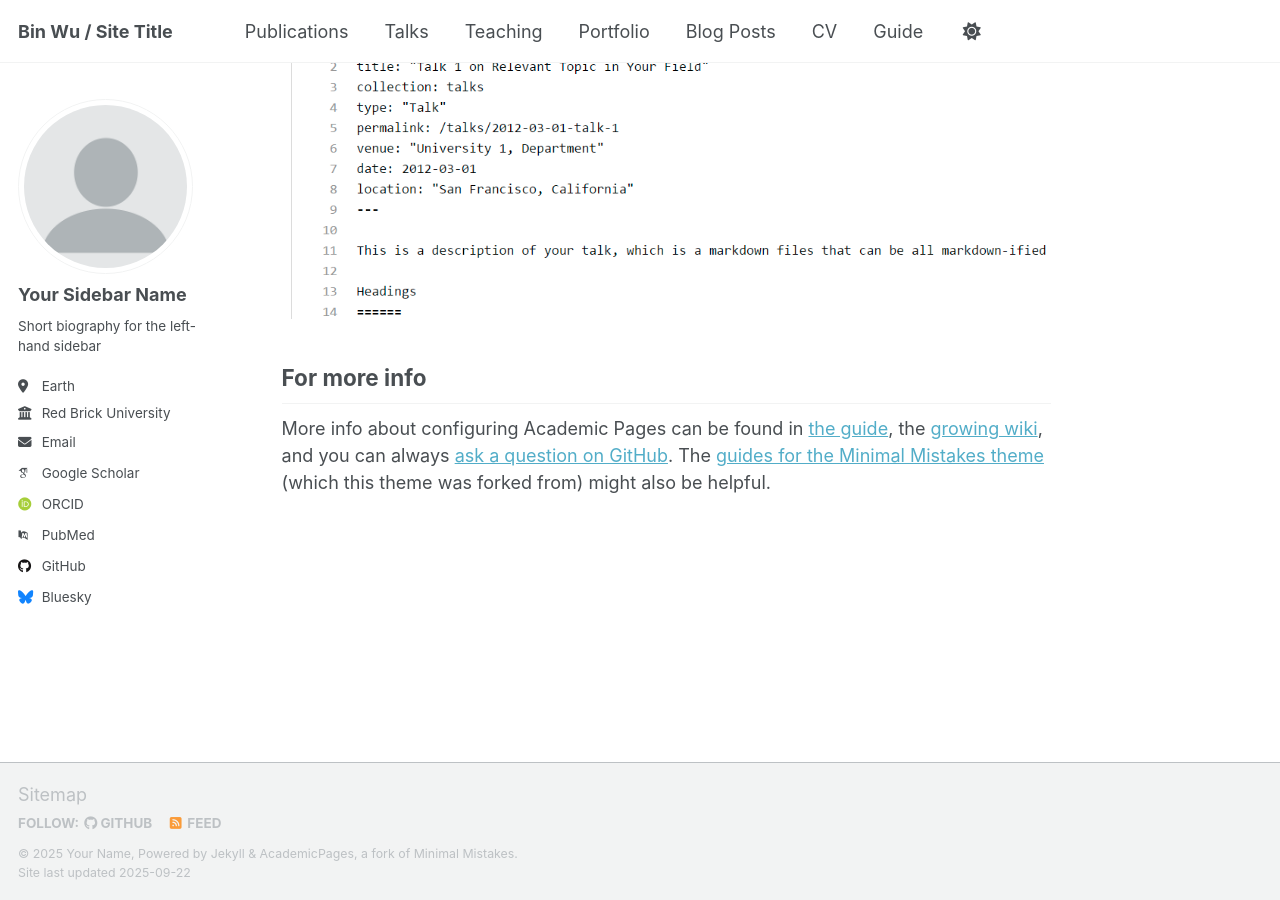
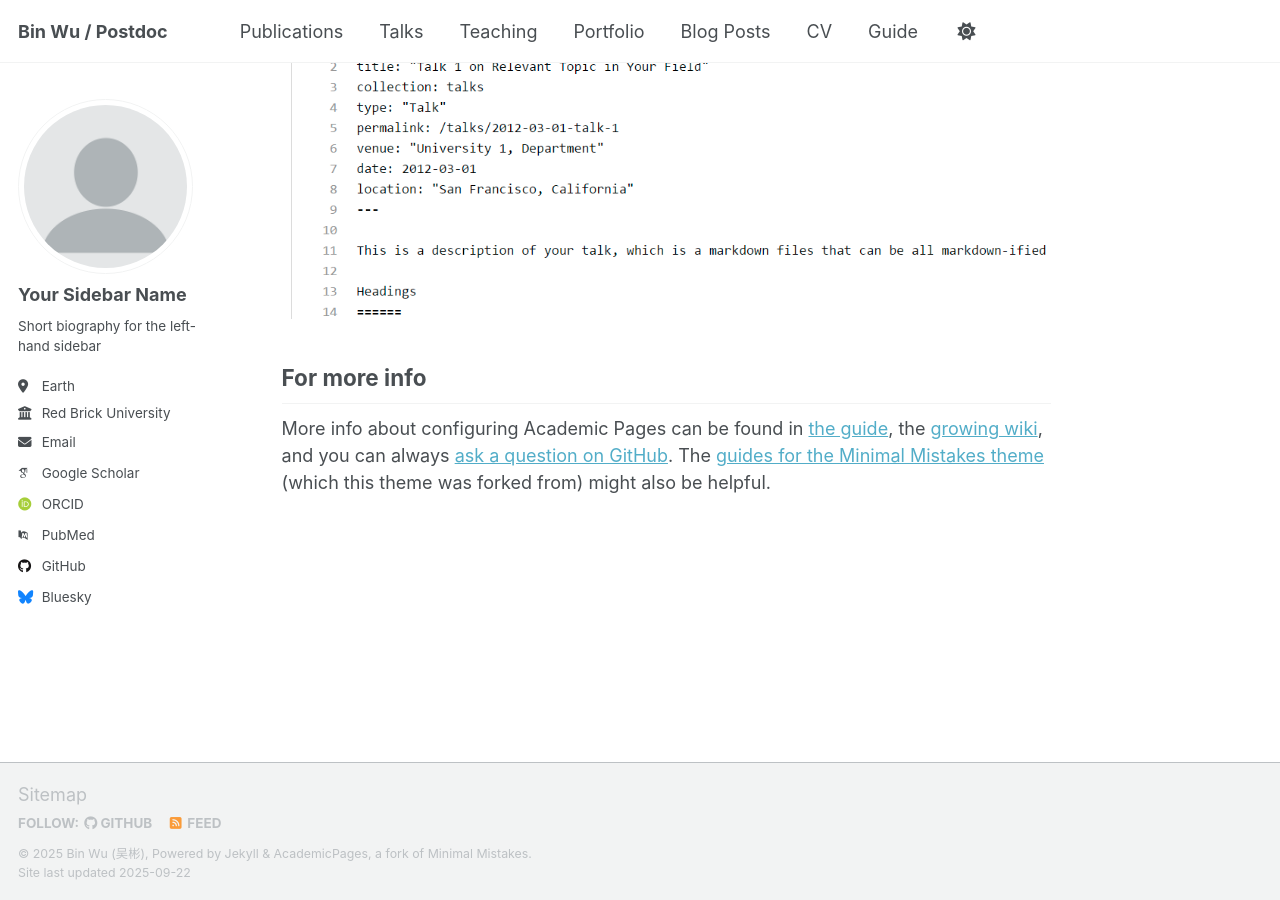
Before and after one commit to BinWu58/BinWu.github.io, a Jekyll site: the page built from _pages/about.md, in a window 1280 px wide and 900 px high, scrolled down 2880 px. Built offline with Jekyll 4.4.1, drawn with Linux system fonts in a browser that asks for light colours; some web fonts are replaced; a script that is not in the unit is left out.

Commit message:
_config.yml

```diff
--- a/_config.yml
+++ b/_config.yml
@@ -9,14 +9,14 @@
 # Basic Site Settings
 locale                   : "en-US"
 site_theme               : "default" # Currently available options are "default", "air"
-title                    : "Bin Wu / Site Title"
-title_separator          : "-"
-name                     : &name "Your Name"
-description              : &description "Your Name's academic portfolio"   # Update this with a general description of your site, this is the default if not overridden by a page
-url                      : https://academicpages.github.io # The base hostname & protocol for your site e.g. "https://[your GitHub username].github.io",
+title                    : "Bin Wu / Postdoc"
+title_separator          : "|"
+name                     : &name "Bin Wu (吴彬)"
+description              : &description "Personal academic website of Bin Wu, a postdoctoral fellow at the School of Management, University of Science and Technology of China (USTC)."   # Update this with a general description of your site, this is the default if not overridden by a page
+url                      : https://BinWu.github.io # The base hostname & protocol for your site e.g. "https://[your GitHub username].github.io",
                                                            # or if you already have some other page hosted on Github then use "https://[your GitHub username].github.io/[Your Repo Name]"
 baseurl                  : "" # the subpath of your site, e.g. "/blog"
-repository               : "academicpages/academicpages.github.io"
+repository               : "BinWu58/BinWu.github.io"
 
 # Site Author - The following control what appear as part of the author content on the side bar.
 #               If a field is blank the icon and link will not appear, otherwise it will be shown.
```
